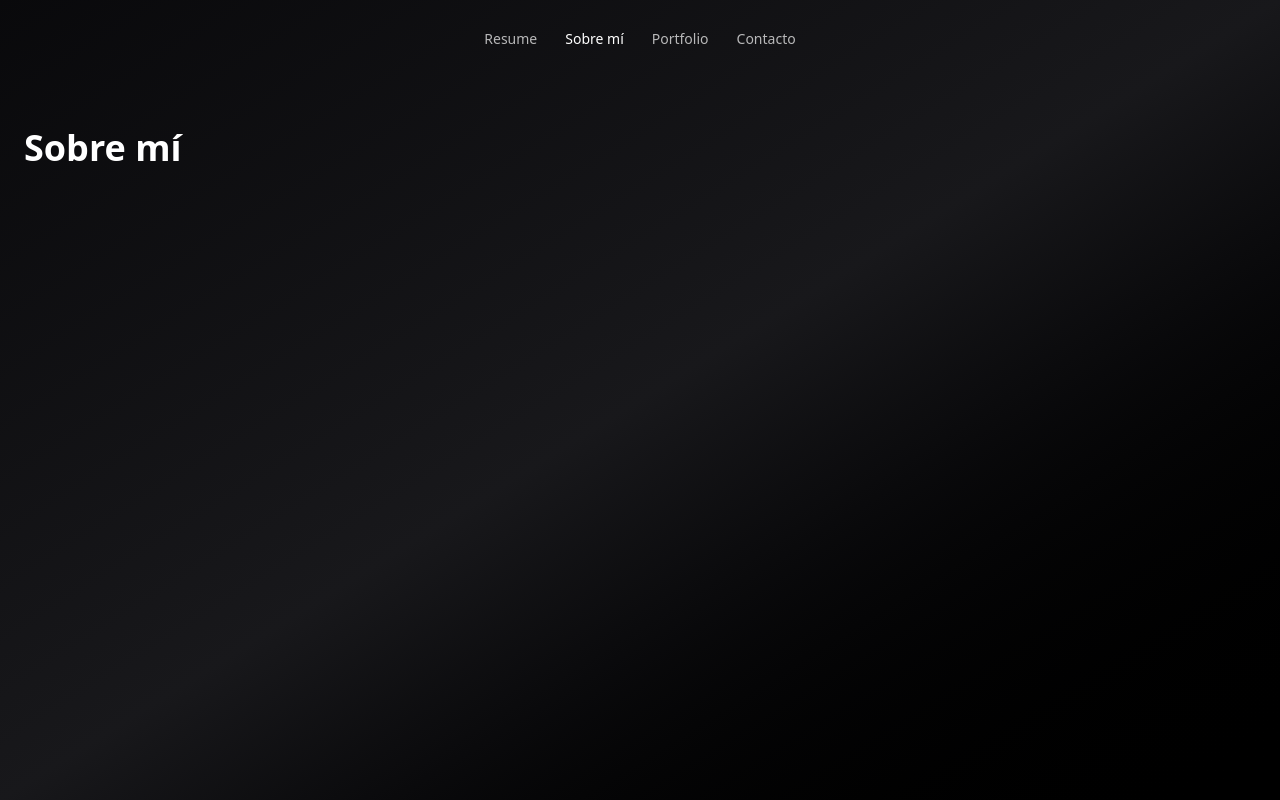
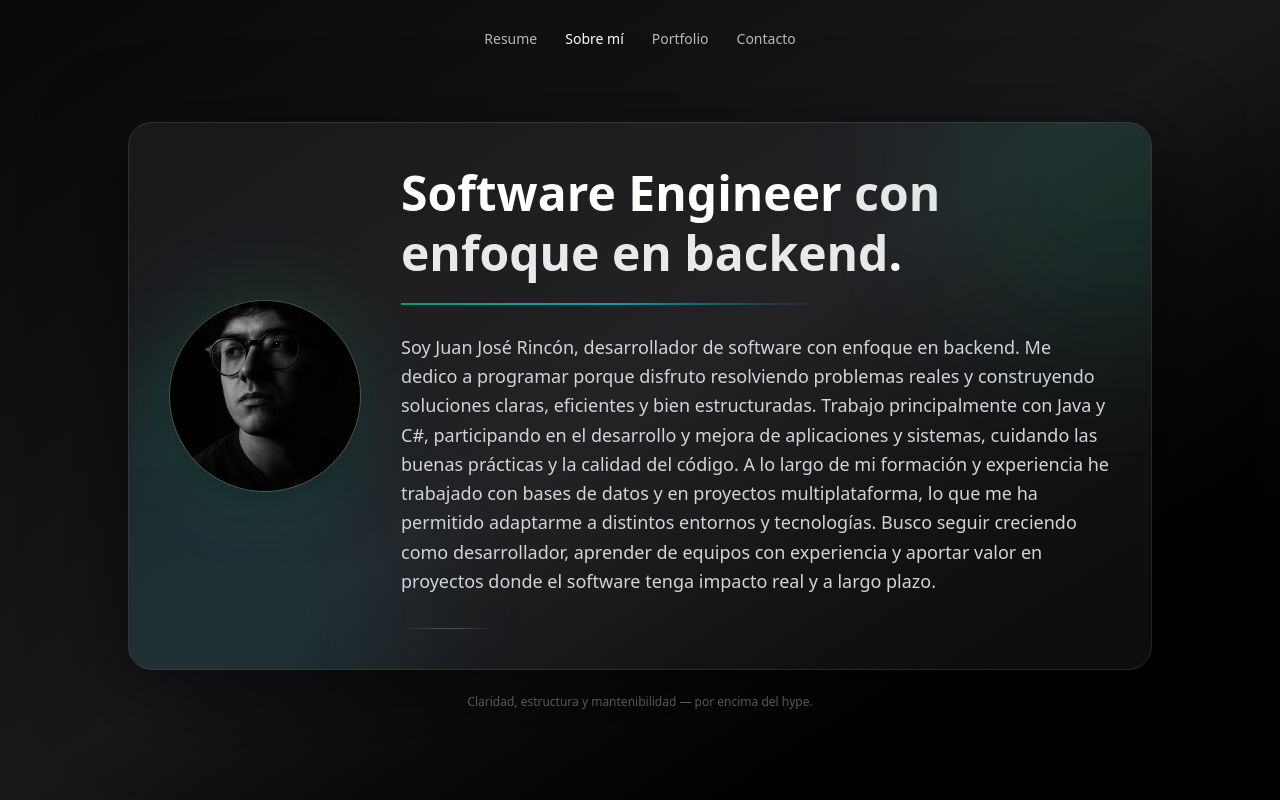
Before and after one commit to Juanjorbo/portfolio, a React (Vite) app: page /sobre-mi in a window 1280 px wide. Built offline with nearby package versions, Linux system fonts and the light colour scheme.

Commit message:
fill out the about me page

```diff
--- a/src/pages/About.jsx
+++ b/src/pages/About.jsx
@@ -1,7 +1,96 @@
+import { motion } from "framer-motion";
+
+const container = {
+  hidden: { opacity: 0 },
+  show: {
+    opacity: 1,
+    transition: { staggerChildren: 0.08, delayChildren: 0.08 },
+  },
+};
+
+const fadeUp = {
+  hidden: { opacity: 0, y: 16 },
+  show: { opacity: 1, y: 0, transition: { duration: 0.65, ease: "easeOut" } },
+};
+
 export default function About() {
   return (
-    <section className="pt-32 px-6 text-white">
-      <h1 className="text-4xl font-bold">Sobre mí</h1>
+    <section className="min-h-screen pt-28 pb-20 px-6 flex items-center">
+      <div className="w-full max-w-5xl mx-auto">
+        <motion.div
+          variants={container}
+          initial="hidden"
+          animate="show"
+          className="relative rounded-3xl border border-white/10 bg-white/5 p-8 md:p-10 overflow-hidden
+                     shadow-[0_24px_90px_rgba(0,0,0,0.55)]"
+        >
+          {/* ambient glow (muy sutil) */}
+          <div className="pointer-events-none absolute -top-40 -right-40 w-96 h-96 rounded-full bg-emerald-400/8 blur-3xl" />
+          <div className="pointer-events-none absolute -bottom-44 -left-44 w-[28rem] h-[28rem] rounded-full bg-cyan-400/8 blur-3xl" />
+
+          <div className="flex flex-col md:flex-row items-center gap-10">
+            {/* FOTO */}
+            <motion.div variants={fadeUp} className="relative shrink-0">
+              <div className="absolute inset-0 rounded-full bg-emerald-400/15 blur-2xl" />
+              <img
+                src="/src/assets/profile.png"
+                alt="Juan José Rincón"
+                className="relative w-40 h-40 md:w-48 md:h-48 rounded-full object-cover
+                           border border-white/20 shadow-xl"
+                draggable={false}
+              />
+            </motion.div>
+
+            {/* TEXTO */}
+            <div className="text-center md:text-left">
+              <motion.h1
+                variants={fadeUp}
+                className="text-3xl md:text-5xl font-bold leading-tight"
+              >
+                Software Engineer <span className="text-white/90">con enfoque en backend</span>.
+              </motion.h1>
+
+              {/* línea que aparece (simple y pro) */}
+              <motion.div
+                variants={fadeUp}
+                className="mt-5 h-[2px] max-w-[420px] mx-auto md:mx-0
+                           bg-gradient-to-r from-emerald-400/70 via-cyan-400/70 to-transparent"
+              />
+
+              <motion.p
+                variants={fadeUp}
+                className="mt-7 text-zinc-300 leading-relaxed text-base md:text-lg"
+              >
+                Soy Juan José Rincón, desarrollador de software con enfoque en backend. Me
+                dedico a programar porque disfruto resolviendo problemas reales y
+                construyendo soluciones claras, eficientes y bien estructuradas. Trabajo
+                principalmente con Java y C#, participando en el desarrollo y mejora de
+                aplicaciones y sistemas, cuidando las buenas prácticas y la calidad del
+                código. A lo largo de mi formación y experiencia he trabajado con bases de
+                datos y en proyectos multiplataforma, lo que me ha permitido adaptarme a
+                distintos entornos y tecnologías. Busco seguir creciendo como desarrollador,
+                aprender de equipos con experiencia y aportar valor en proyectos donde el
+                software tenga impacto real y a largo plazo.
+              </motion.p>
+
+              {/* detalle final minimal */}
+              <motion.div variants={fadeUp} className="mt-8 flex justify-center md:justify-start">
+                <div className="h-px w-24 bg-gradient-to-r from-transparent via-white/25 to-transparent" />
+              </motion.div>
+            </div>
+          </div>
+        </motion.div>
+
+        {/* mini nota opcional (queda muy bien) */}
+        <motion.p
+          initial={{ opacity: 0 }}
+          animate={{ opacity: 1 }}
+          transition={{ duration: 0.7, delay: 0.35 }}
+          className="mt-6 text-center text-xs text-zinc-500"
+        >
+          Claridad, estructura y mantenibilidad — por encima del hype.
+        </motion.p>
+      </div>
     </section>
   );
 }
```
